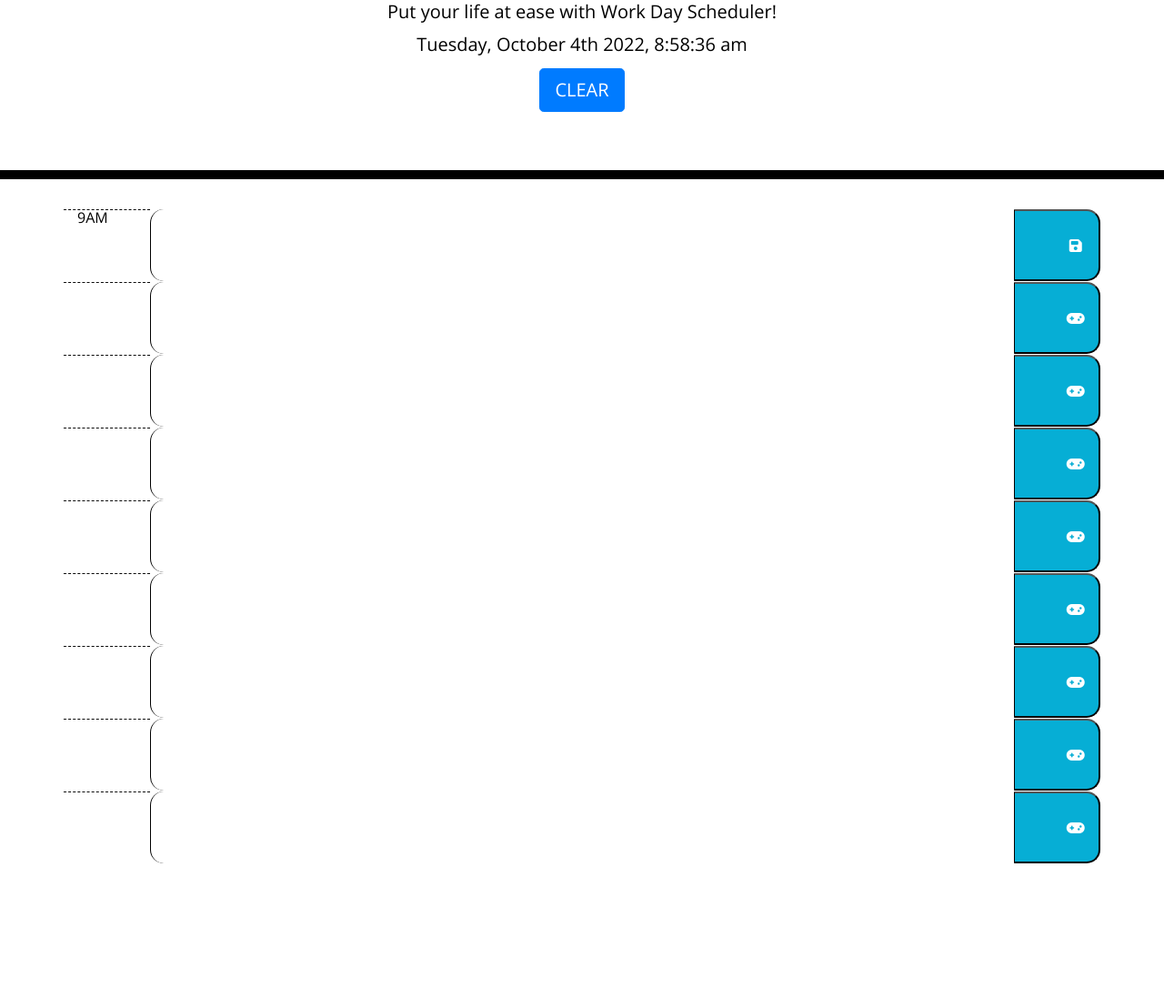
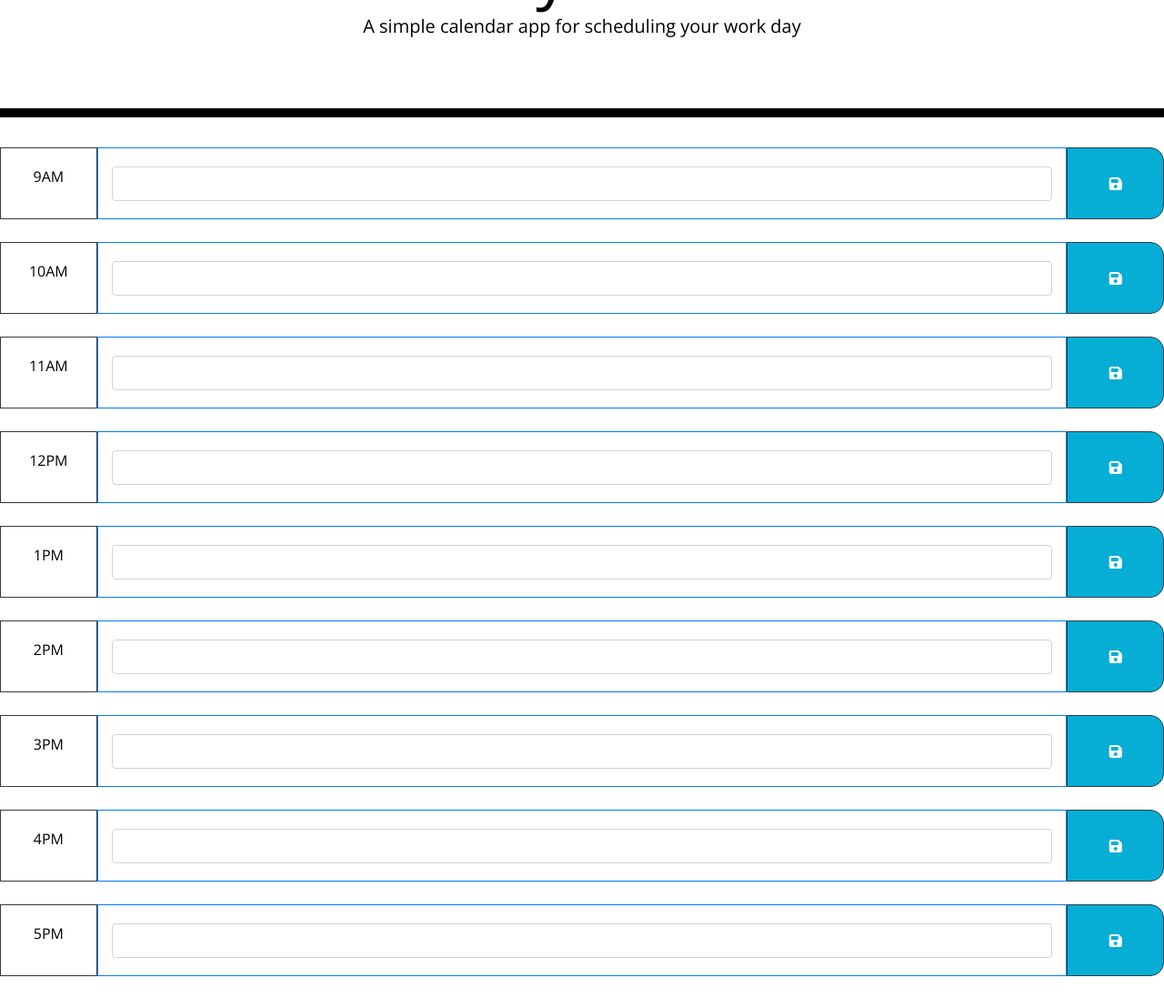
Before and after one commit to toddrgarner/work-day-scheduler, a plain HTML site: page index.html in a window 1280 px wide. Shown: the part 155-1252 px from the top of the page at 91% size. Before the commit the page ends 1104 px from the top, so only its background shows below. Drawn offline with nearby package versions, Linux system fonts and the light colour scheme.

Commit message:
updated index.html

```diff
--- a/assets/js/script.js
+++ /dev/null
@@ -1,51 +0,0 @@
-$(document).ready(function () {
-  //Engine loads "html & css first"
-
-  //** current time & date - Moment.js **//
-  let NowMoment = moment().format("dddd, MMMM Do YYYY, h:mm:ss a");
-  let displayDate = document.getElementById("currentDay");
-  displayDate.innerHTML = NowMoment;
-
-  //** This buttion will clear local storage and activity **//
-  $("#clearFieldsBtn").click(function (event) {
-    event.preventDefault;
-    $("textarea").val("");
-    localStorage.clear();
-  });
-
-  function currentColor() {
-    var timeDiv = $(".time-div");
-    let currentHour = moment().hours();
-    timeDiv.each(function () {
-      var hour = parseInt($(this).attr("id"));
-      if (currentHour === hour) {
-        $(this)
-          .children("col-md-10").attr("class", "present col-md-10 time-block description");
-      } else if (currentHour > hour) {
-        $(this).children("col-md-10").attr("class", "past col-md-10 time-block description");
-      } else {
-        $(this).children("col-md-10").attr("class", "present col-md-10 time-block description");
-      }
-    });
-  }
-  currentColor();
-
-  //** The Time and Values are saved to local storage **//
-  $(".saveBtn").click(function (event) {
-    event.preventDefault();
-    var value = $(this).siblings(".time-block").val();
-    var time = $(this).parent().attr("id").split("-")[1];
-    localStorage.setItem(time, value);
-  });
-
-  //** Retrieves the Time and Values and send to local staorage **/
-  $("#hour-9 .time-block").val(localStorage.getItem("9"));
-  $("#hour-10 .time-block").val(localStorage.getItem("10"));
-  $("#hour-11 .time-block").val(localStorage.getItem("11"));
-  $("#hour-12 .time-block").val(localStorage.getItem("12"));
-  $("#hour-13 .time-block").val(localStorage.getItem("13"));
-  $("#hour-14 .time-block").val(localStorage.getItem("14"));
-  $("#hour-15 .time-block").val(localStorage.getItem("15"));
-  $("#hour-16 .time-block").val(localStorage.getItem("16"));
-  $("#hour-17 .time-block").val(localStorage.getItem("17"));
-});
--- a/index.html
+++ b/index.html
@@ -1,125 +1,273 @@
-<!DOCTYPE html>
+!DOCTYPEhtml>
 <html lang="en">
   <head>
     <meta charset="UTF-8" />
     <meta name="viewport" content="width=device-width, initial-scale=1.0" />
     <meta http-equiv="X-UA-Compatible" content="ie=edge" />
-    <link
-      rel="stylesheet"
-      href="https://code.jquery.com/ui/1.12.1/themes/base/jquery-ui.css"
-    />
-    <link
-      rel="stylesheet"
-      href="https://stackpath.bootstrapcdn.com/bootstrap/4.3.1/css/bootstrap.min.css"
-    />
+    <link rel="stylesheet"
+    href="https://stackpath.bootstrapcdn.com/bootstrap/4.3.1/css/bootstrap.min.css"/>
 
-    <!-- Updated version of Font-Awesome For 'Remote Contoller' icon as save button -->
-    <link
-      rel="stylesheet"
-      href="https://cdnjs.cloudflare.com/ajax/libs/font-awesome/6.1.2/css/all.min.css"
-      integrity="sha512-1sCRPdkRXhBV2PBLUdRb4tMg1w2YPf37qatUFeS7zlBy7jJI8Lf4VHwWfZZfpXtYSLy85pkm9GaYVYMfw5BC1A=="
+    <link rel="stylesheet"
+      href="https://use.fontawesome.com/releases/v5.8.1/css/all.css"
+      integrity="sha384-50oBUHEmvpQ+1lW4y57PTFmhCaXp0ML5d60M1M7uH2+nqUivzIebhndOJK28anvf"
+      crossorigin="anonymous"/>
+
+    <script
+      src="https://kit.fontawesome.com/2af300434d.js">
       crossorigin="anonymous"
-      referrerpolicy="no-referrer"
-    />
+    </script>
+
     <link
       href="https://fonts.googleapis.com/css?family=Open+Sans&display=swap"
       rel="stylesheet"
     />
-    <link rel="stylesheet" href="assets/css/style.css" />
+    <link rel="stylesheet" href="./assets/css/style.css" />
     <title>Work Day Scheduler</title>
   </head>
 
   <body>
-    <!-- Bootstrap Jumbotron Component -->
+
     <header class="jumbotron">
       <h1 class="display-3">Work Day Scheduler</h1>
-      <p class="lead">Put your life at ease with Work Day Scheduler!</p>
-      <p id="currentDay" class="lead"></p>
-      <button id="clearFieldsBtn" type="button" class="btn btn-primary btn-lg">
-        CLEAR
-      </button>
+      <p class="lead">A simple calendar app for scheduling your work day</p>
+      <p id="currentDay" class="lead">
+      </p>
     </header>
 
-    <div class="container">
-      <!-- Time Blocks Added -->
-      <div id="9" class="row time-div">
-        <div class="col-md-1 hour"><span id="9">9AM</span></div>
-        <textarea class="col-md-10 time-block description"></textarea>
-        <button class="col-md-1 saveBtn">
-          <i class="fa-sharp fa-solid fa-save"></i>
-        </button>
+    <div class="container-fluid"></div>
+
+   <!-- time-block insert here -->
+   <!-- 9am -->
+
+    <section class="container-fluid">
+      <div class="row my-4">
+        <div
+          class="col-2 col-sm-1 border border-dark d-flex justify-content-center align-items-center hour">
+          <p>9AM</p>
+        </div>
+        <div
+          class="col-8 col-sm-10 border border-primary d-flex justify-content-center align-items-center custom-input">
+          <input
+            type="text"
+            class="form-control custom-form"
+            name="to-do"
+            placeholder=""
+            id="09"/>
+        </div>
+        <div
+          class="col-2 col-sm-1 border border-dark d-flex justify-content-center align-items-center saveBtn">
+          <i class="fa-solid fa-floppy-disk" id="icon9"></i>
+        </div>
       </div>
+    </section>
 
-      <div id="10" class="row time-div">
-        <div class="col-md-1 hour"><span id="10"></span></div>
-        <textarea class="col-md-10 time-block description"></textarea>
-        <button class="col-md-1 saveBtn">
-          <i class="fa-sharp fa-solid fa-gamepad"></i>
-        </button>
+      <!-- 10am -->
+
+    <section class="container-fluid">
+      <div class="row my-4">
+        <div
+          class="col-2 col-sm-1 border border-dark d-flex justify-content-center align-items-center hour">
+          <p>10AM</p>
+        </div>
+        <div
+          class="col-8 col-sm-10 border border-primary d-flex justify-content-center align-items-center custom-input">
+          <input
+            type="text"
+            class="form-control custom-form"
+            name="to-do"
+            placeholder=""
+            id="10"/>
+        </div>
+
+        <div
+          class="col-2 col-sm-1 border border-dark d-flex justify-content-center align-items-center saveBtn">
+          <i class="fa-solid fa-floppy-disk"></i>
+        </div>
       </div>
+    </section>
 
-      <div id="hr 11" class="row time-div">
-        <div class="col-md-1 hour"><span id="11"></span></div>
-        <textarea class="col-md-10 time-block description"></textarea>
-        <button class="col-md-1 saveBtn">
-          <i class="fa-sharp fa-solid fa-gamepad"></i>
-        </button>
+    <!-- 11am  -->
+
+    <section class="container-fluid">
+      <div class="row my-4">
+        <div
+          class="col-2 col-sm-1 border border-dark d-flex justify-content-center align-items-center hour">
+          <p>11AM</p>
+        </div>
+        <div
+          class="col-8 col-sm-10 border border-primary d-flex justify-content-center align-items-center custom-input">
+          <input
+            type="text"
+            class="form-control custom-form"
+            name="to-do"
+            placeholder=""
+            id="11"/>
+        </div>
+
+        <div
+          class="col-2 col-sm-1 border border-dark d-flex justify-content-center align-items-center saveBtn">
+          <i class="fa-solid fa-floppy-disk"></i>
+        </div>
       </div>
+    </section>
 
-      <div id="hr 12" class="row time-div">
-        <div class="col-md-1 hour"><span id="12"></span></div>
-        <textarea class="col-md-10 time-block description"></textarea>
-        <button class="col-md-1 saveBtn">
-          <i class="fa-sharp fa-solid fa-gamepad"></i>
-        </button>
+      <!-- 12pm -->
+
+    <section class="container-fluid">
+      <div class="row my-4">
+        <div
+          class="col-2 col-sm-1 border border-dark d-flex justify-content-center align-items-center hour">
+          <p>12PM</p>
+        </div>
+
+        <div
+          class="col-8 col-sm-10 border border-primary d-flex justify-content-center align-items-center custom-input">
+          <input
+            type="text"
+            class="form-control custom-form"
+            name="to-do"
+            placeholder=""
+            id="12"/>
+        </div>
+
+        <div
+          class="col-2 col-sm-1 border border-dark d-flex justify-content-center align-items-center saveBtn">
+          <i class="fa-solid fa-floppy-disk"></i>
+        </div>
       </div>
+    </section>
 
-      <div id="hr 13" class="row time-div">
-        <div class="col-md-1 hour"><span id="13"></span></div>
-        <textarea class="col-md-10 time-block description"></textarea>
-        <button class="col-md-1 saveBtn">
-          <i class="fa-sharp fa-solid fa-gamepad"></i>
-        </button>
+      <!-- 1pm -->
+
+    <section class="container-fluid">
+      <div class="row my-4">
+        <div
+          class="col-2 col-sm-1 border border-dark d-flex justify-content-center align-items-center hour">
+          <p>1PM</p>
+        </div>
+
+        <div
+          class="col-8 col-sm-10 border border-primary d-flex justify-content-center align-items-center custom-input">
+          <input
+            type="text"
+            class="form-control custom-form"
+            name="to-do"
+            placeholder=""
+            id="13"
+          />
+        </div>
+
+        <div
+          class="col-2 col-sm-1 border border-dark d-flex justify-content-center align-items-center saveBtn">
+          <i class="fa-solid fa-floppy-disk"></i>
+        </div>
       </div>
+    </section>
 
-      <div id="hr 14" class="row time-div">
-        <div class="col-md-1 hour"><span id="14"></span></div>
-        <textarea class="col-md-10 time-block description"></textarea>
-        <button class="col-md-1 saveBtn">
-          <i class="fa-sharp fa-solid fa-gamepad"></i>
-        </button>
+        <!-- 2pm -->
+
+    <section class="container-fluid">
+      <div class="row my-4">
+        <div
+          class="col-2 col-sm-1 border border-dark d-flex justify-content-center align-items-center hour">
+          <p>2PM</p>
+        </div>
+        <div
+          class="col-8 col-sm-10 border border-primary d-flex justify-content-center align-items-center custom-input">
+          <input
+            type="text"
+            class="form-control custom-form"
+            name="to-do"
+            placeholder=""
+            id="14"/>
+        </div>
+
+        <div
+          class="col-2 col-sm-1 border border-dark d-flex justify-content-center align-items-center saveBtn">
+          <i class="fa-solid fa-floppy-disk"></i>
+        </div>
       </div>
+    </section>
 
-      <div id="hr 15" class="row time-div">
-        <div class="col-md-1 hour"><span id="15"></span></div>
-        <textarea class="col-md-10 time-block description"></textarea>
-        <button class="col-md-1 saveBtn">
-          <i class="fa-sharp fa-solid fa-gamepad"></i>
-        </button>
+      <!-- 3pm -->
+
+    <section class="container-fluid">
+      <div class="row my-4">
+        <div
+          class="col-2 col-sm-1 border border-dark d-flex justify-content-center align-items-center hour">
+          <p>3PM</p>
+        </div>
+
+        <div
+          class="col-8 col-sm-10 border border-primary d-flex justify-content-center align-items-center custom-input">
+          <input
+            type="text"
+            class="form-control custom-form"
+            name="to-do"
+            placeholder=""
+            id="15"/>
+        </div>
+
+        <div
+          class="col-2 col-sm-1 border border-dark d-flex justify-content-center align-items-center saveBtn">
+          <i class="fa-solid fa-floppy-disk"></i>
+        </div>
       </div>
+    </section>
 
-      <div id="hr 16" class="row time-div">
-        <div class="col-md-1 hour"><span id="16"></span></div>
-        <textarea class="col-md-10 time-block description"></textarea>
-        <button class="col-md-1 saveBtn">
-          <i class="fa-sharp fa-solid fa-gamepad"></i>
-        </button>
+        <!-- 4pm -->
+
+    <section class="container-fluid">
+      <div class="row my-4">
+        <div
+          class="col-2 col-sm-1 border border-dark d-flex justify-content-center align-items-center hour">
+          <p>4PM</p>
+        </div>
+        <div
+          class="col-8 col-sm-10 border border-primary d-flex justify-content-center align-items-center custom-input">
+          <input
+            type="text"
+            class="form-control custom-form"
+            name="to-do"
+            placeholder=""
+            id="16"/>
+        </div>
+
+        <div
+          class="col-2 col-sm-1 border border-dark d-flex justify-content-center align-items-center saveBtn"
+        >
+          <i class="fa-solid fa-floppy-disk"></i>
+        </div>
       </div>
+    </section>
 
-      <div id="hr 17" class="row time-div">
-        <div class="col-md-1 hour"><span id="17"></span></div>
-        <textarea class="col-md-10 time-block description"></textarea>
-        <button class="col-md-1 saveBtn">
-          <i class="fa-sharp fa-solid fa-gamepad"></i>
-        </button>
+        <!-- 5pm -->
 
-        <!-- End of Time Blocks -->
+    <section class="container-fluid">
+      <div class="row my-4">
+        <div
+          class="col-2 col-sm-1 border border-dark d-flex justify-content-center align-items-center hour">
+          <p>5PM</p>
+        </div>
+        <div
+          class="col-8 col-sm-10 border border-primary d-flex justify-content-center align-items-center custom-input">
+          <input
+            type="text"
+            class="form-control custom-form"
+            name="to-do"
+            placeholder=""
+            id="17"/>
+        </div>
+
+        <div
+          class="col-2 col-sm-1 border border-dark d-flex justify-content-center align-items-center saveBtn">
+          <i class="fa-solid fa-floppy-disk"></i>
+        </div>
       </div>
-    </div>
+    </section>
 
-    <!-- JQuery links to Moment.js -->
-    <script src="https://cdnjs.cloudflare.com/ajax/libs/jquery/3.2.1/jquery.min.js"></script>
+    <script src="https://code.jquery.com/jquery-3.4.1.min.js"></script>
     <script src="https://cdnjs.cloudflare.com/ajax/libs/moment.js/2.24.0/moment.min.js"></script>
-    <script src="assets/js/script.js"></script>
+    <script src="./assets/js/script.js"></script>
   </body>
 </html>
```
